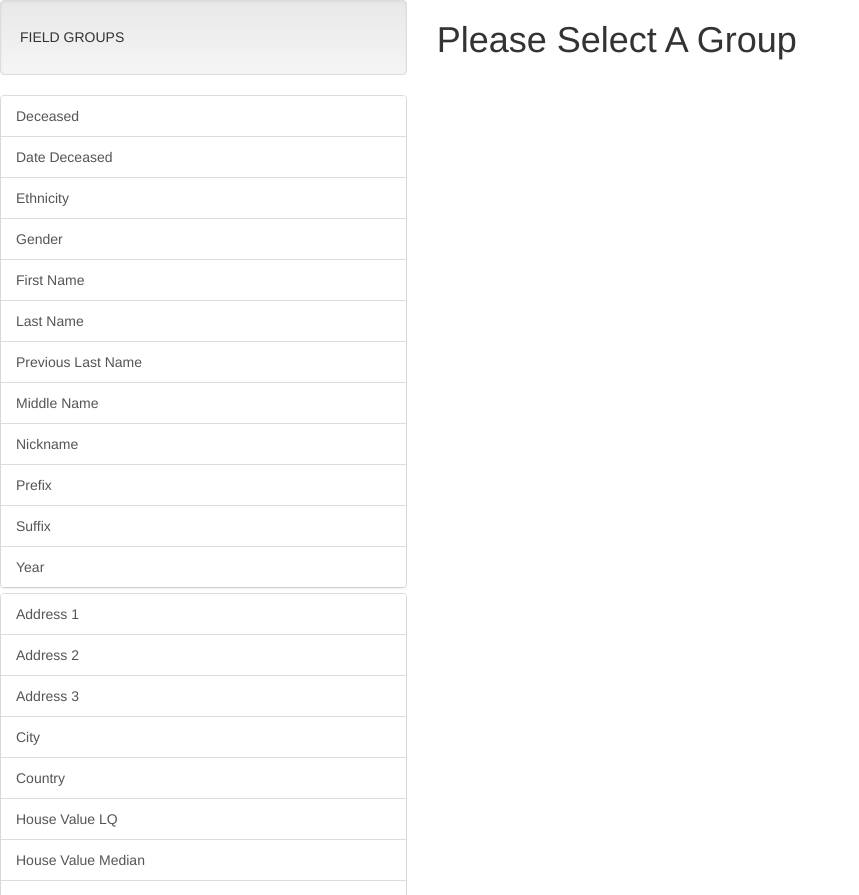
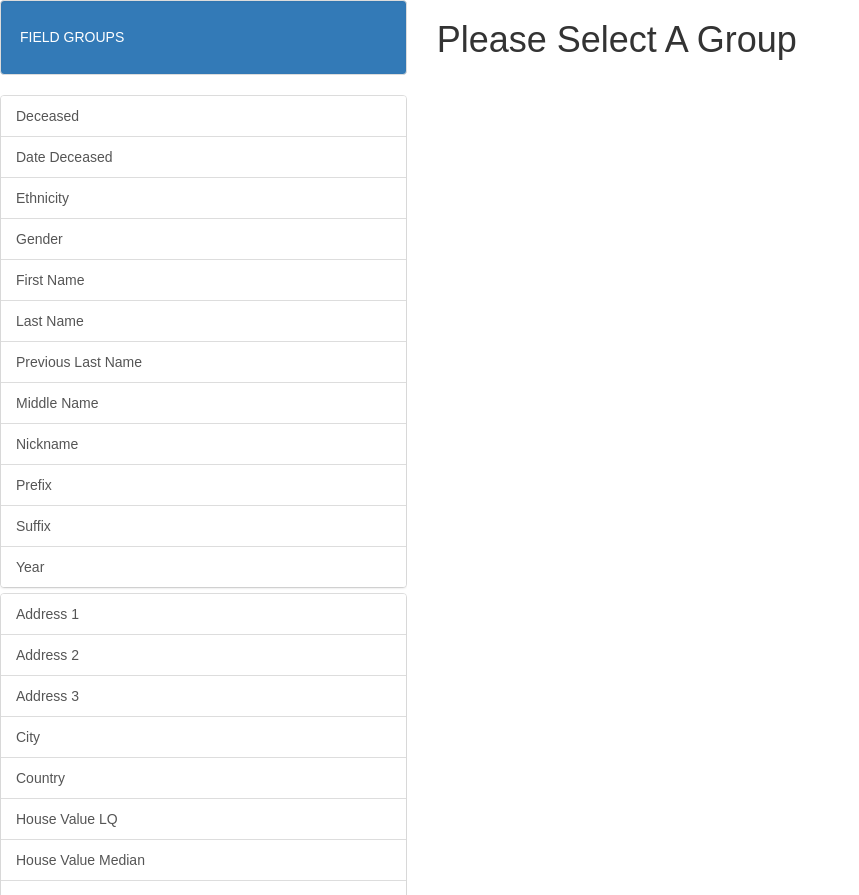
Before and after one commit to JD68/group-property-app, a React (Create React App) app: page / in a window 1280 px wide. Shown: the whole page, without its empty margins (0-859 px from the left). Built offline with nearby package versions, Linux system fonts and the light colour scheme.

Commit message:
added some colors to header wells

```diff
--- a/src/GroupProperties.js
+++ b/src/GroupProperties.js
@@ -16,7 +16,7 @@ class GroupProperties extends Component {
         } else {
             return (
                 <div className="group-properties-panel">
-                    <div className="well"><h5>{this.props.group}</h5></div>
+                    <div className="well header-well"><h5>{this.props.group}</h5></div>
                     <div className="group-properties-groups">
                     {
                         this.props.properties.map(property => {
--- a/src/Menu.js
+++ b/src/Menu.js
@@ -50,7 +50,7 @@ class Menu extends Component {
         }
         return (
             <div className="menu-panel">
-                <div className="well"><h5>FIELD GROUPS</h5></div>
+                <div className="well header-well"><h5>FIELD GROUPS</h5></div>
                 <div className="menu-groups"><Accordion>{panels}</Accordion></div>
             </div>
         );
--- a/src/index.css
+++ b/src/index.css
@@ -7,3 +7,8 @@ body {
   font-family: sans-serif;
   height:100%;
 }
+.header-well {
+  background-color: #337ab7;
+  background-image: linear-gradient(to bottom, #337ab7 0%, #337ab7 100%);
+  color: #ffffff;
+}
--- a/src/index.js
+++ b/src/index.js
@@ -1,10 +1,10 @@
 import React from 'react';
 import ReactDOM from 'react-dom';
+import 'bootstrap/dist/css/bootstrap.css';
+import 'bootstrap/dist/css/bootstrap-theme.css';
 import './index.css';
 import App from './App';
 import registerServiceWorker from './registerServiceWorker';
-import 'bootstrap/dist/css/bootstrap.css';
-import 'bootstrap/dist/css/bootstrap-theme.css';
 
 ReactDOM.render(<App />, document.getElementById('root'));
 registerServiceWorker();
```
